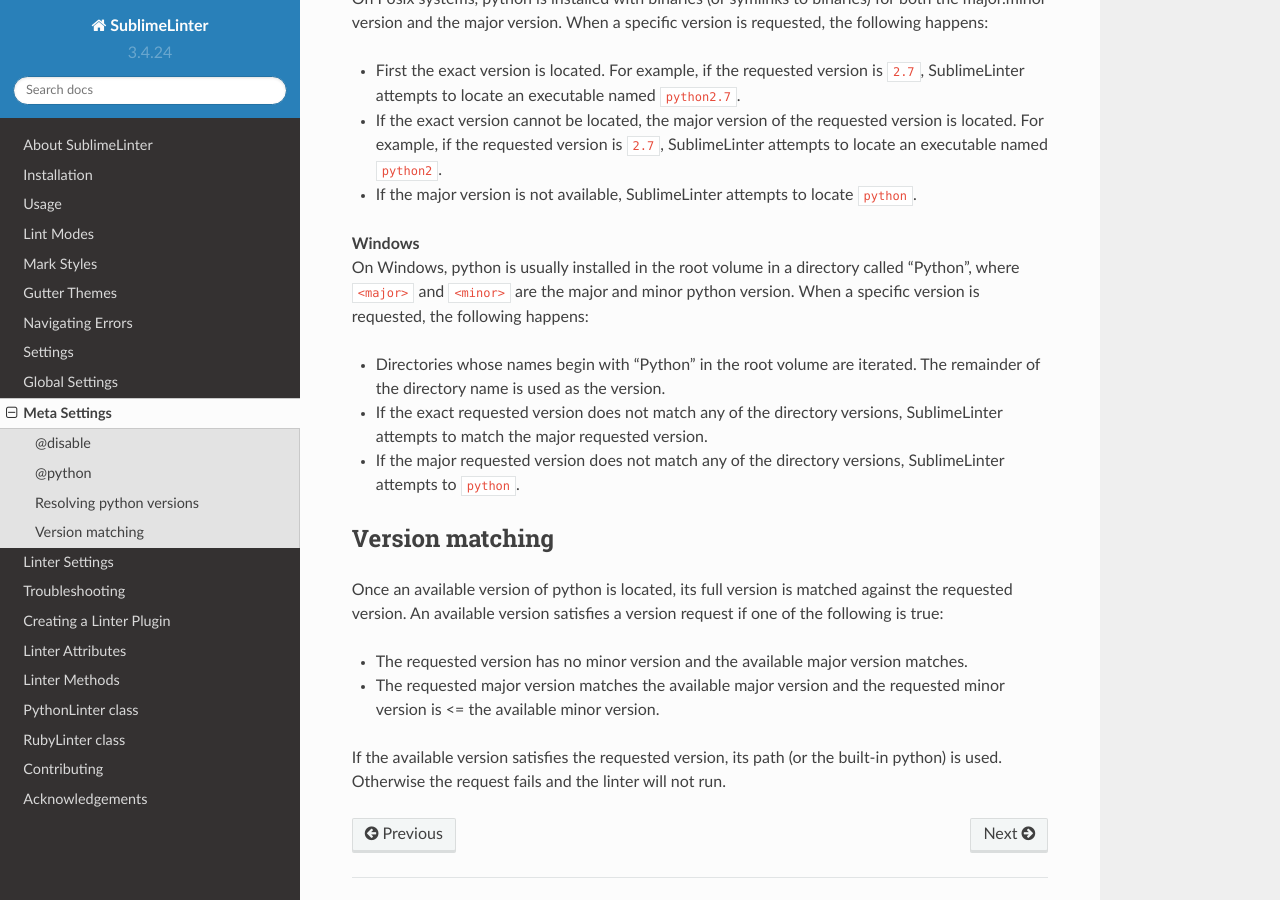
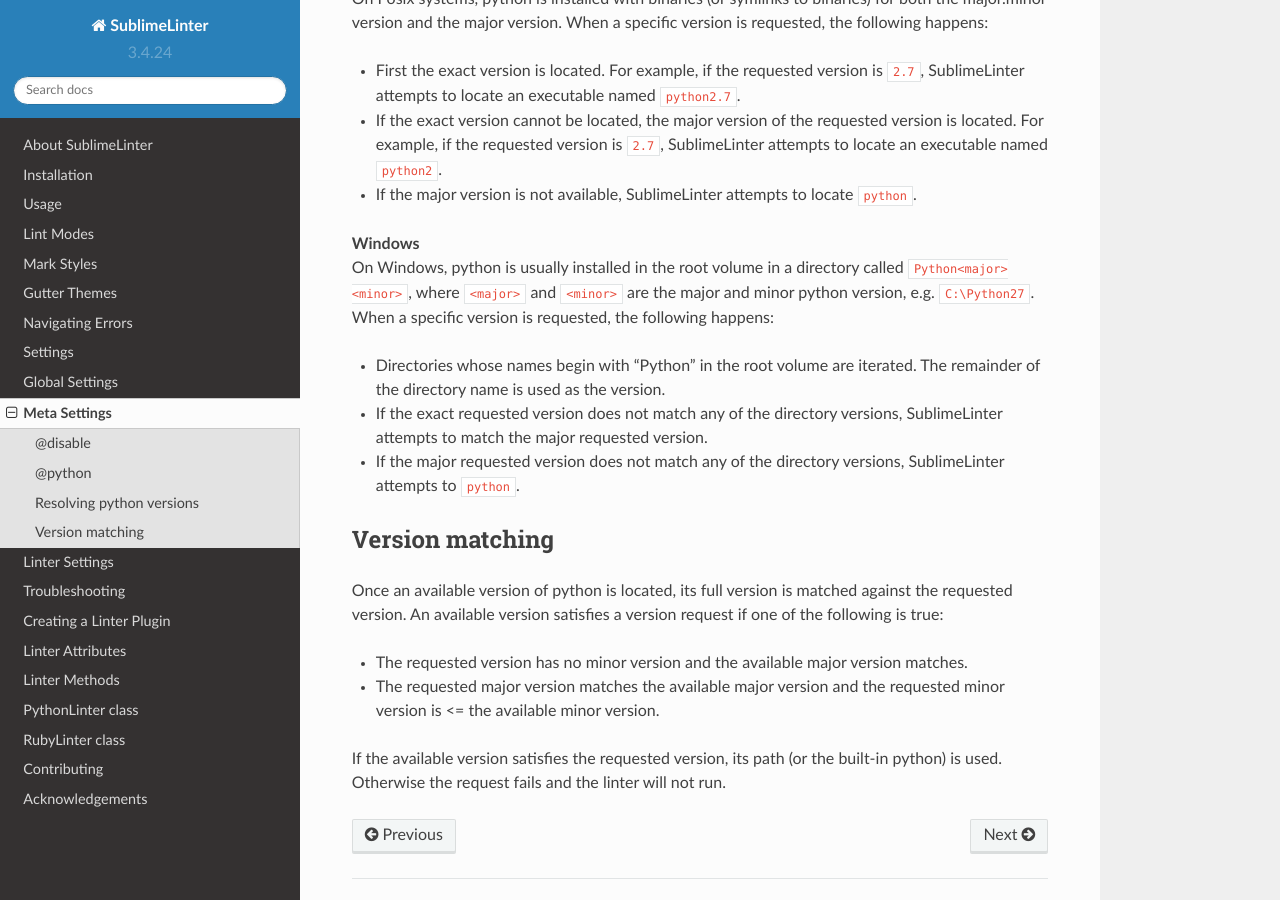
Before and after one commit to SublimeLinter/SublimeLinter, a Sphinx documentation site: the page built from docs/meta_settings.rst, in a window 1280 px wide and 900 px high, scrolled down 1871 px. Built offline with Sphinx 7.4.7 and the Read the Docs theme 2.0.0, drawn with Linux system fonts in a browser that asks for light colours.

Commit message:
Correct Windows python path example
<major><minor> was missing from Windows python root folder name.

```diff
--- a/docs/meta_settings.rst
+++ b/docs/meta_settings.rst
@@ -79,7 +79,7 @@
 
 **Windows**
 :raw-html:`<br>`
-On Windows, python is usually installed in the root volume in a directory called “Python”, where ``<major>`` and ``<minor>`` are the major and minor python version. When a specific version is requested, the following happens:
+On Windows, python is usually installed in the root volume in a directory called ``Python<major><minor>``, where ``<major>`` and ``<minor>`` are the major and minor python version, e.g. ``C:\Python27``. When a specific version is requested, the following happens:
 
 - Directories whose names begin with “Python” in the root volume are iterated. The remainder of the directory name is used as the version.
 
```
